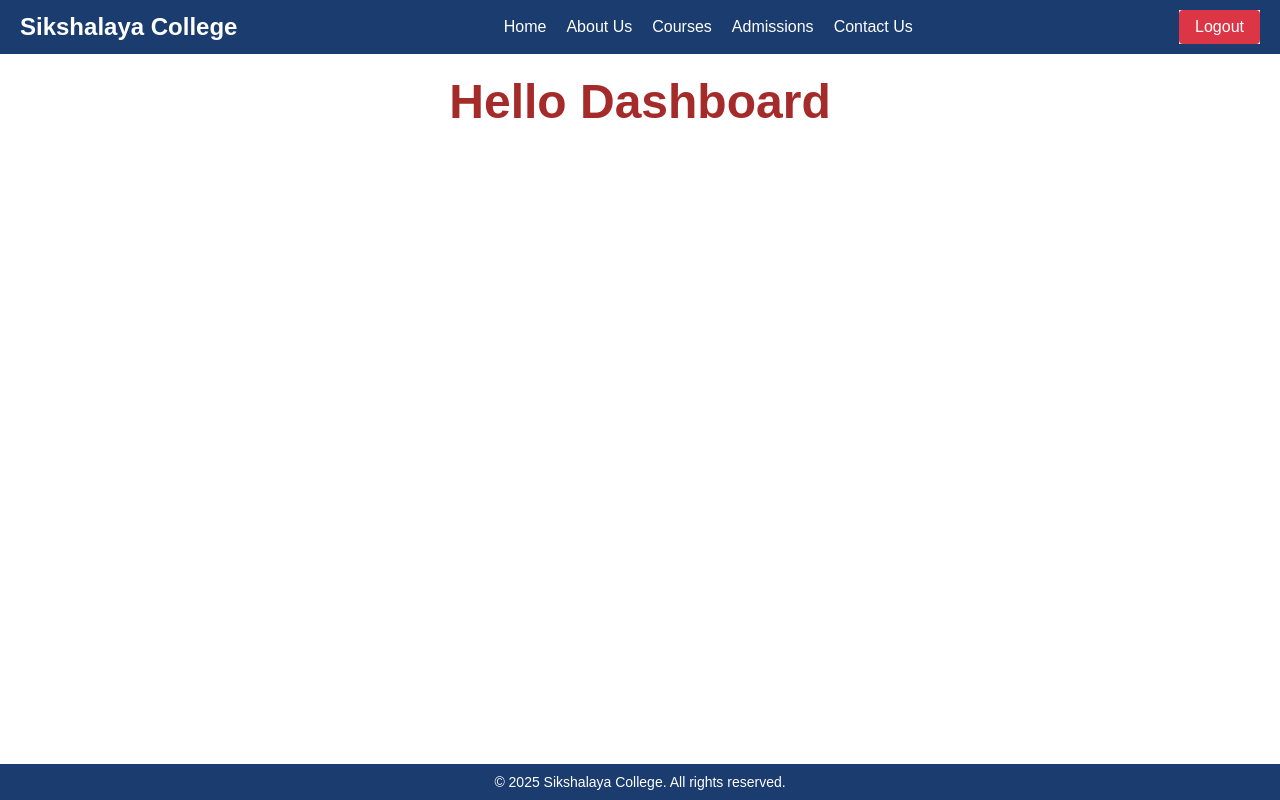
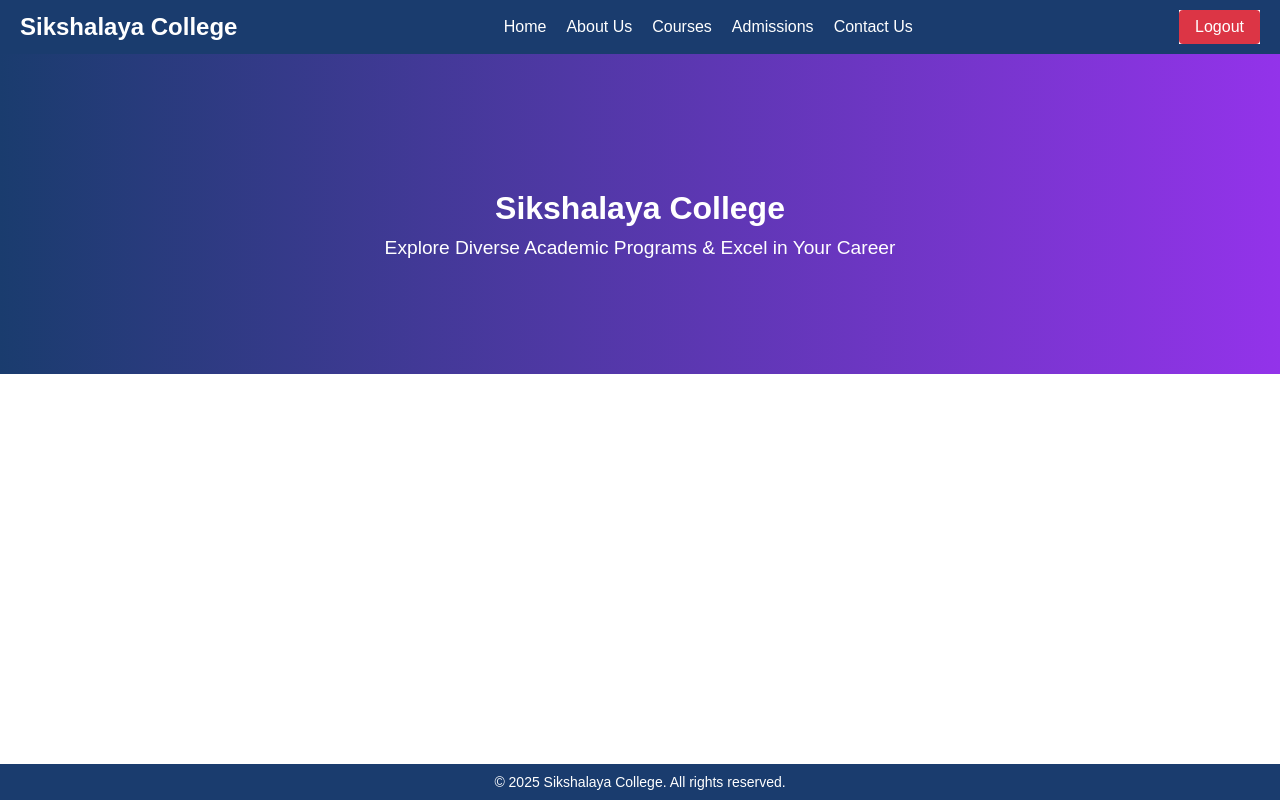
Before and after one commit to adhikari-jagdish/sikshalaya-react, a React (Vite) app: page / in a window 1280 px wide. Built offline with nearby package versions, Linux system fonts and the light colour scheme.

Commit message:
Dashboard banner added

```diff
--- /dev/null
+++ b/src/components/dashboard_banner_component.jsx
@@ -0,0 +1,15 @@
+
+import '../styles.css'
+
+function DashboardBannerComponent() {
+    return (
+        <div className='dashboard-banner'>
+            <div className='dashboard-banner-content'>
+                <h1>Sikshalaya College</h1>
+                <p>Explore Diverse Academic Programs & Excel in Your Career</p>
+            </div>
+        </div>
+    );
+}
+
+export default DashboardBannerComponent;
--- a/src/dashboard.jsx
+++ b/src/dashboard.jsx
@@ -1,7 +1,9 @@
+import DashboardBannerComponent from "./components/dashboard_banner_component.jsx";
+
 function Dashboard() {
     return (
         <main>
-            <h1>Hello Dashboard</h1>
+            <DashboardBannerComponent />
         </main>
 
     );
--- a/src/styles.css
+++ b/src/styles.css
@@ -66,3 +66,35 @@ footer {
     background: transparent;
     color: white;
 }
+
+
+/* Dashboard Banner CSS */
+
+.dashboard-banner{
+    width: 100%;
+    height: 40vh;
+    background: linear-gradient(to right, #1a3c6e, #9333ea);
+    display: flex;
+    align-items: center;
+    justify-content: center;
+}
+
+.dashboard-banner-content{
+    text-align: center;
+    background: transparent;
+    color: white;
+}
+
+.dashboard-banner-content h1{
+    font-size: 2em;
+    font-weight: bold;
+    background: transparent;
+    color: white;
+    margin-bottom: 10px;
+}
+
+.dashboard-banner-content p{
+    font-size: 1.2em;
+    background: transparent;
+    color: white;
+}
```
